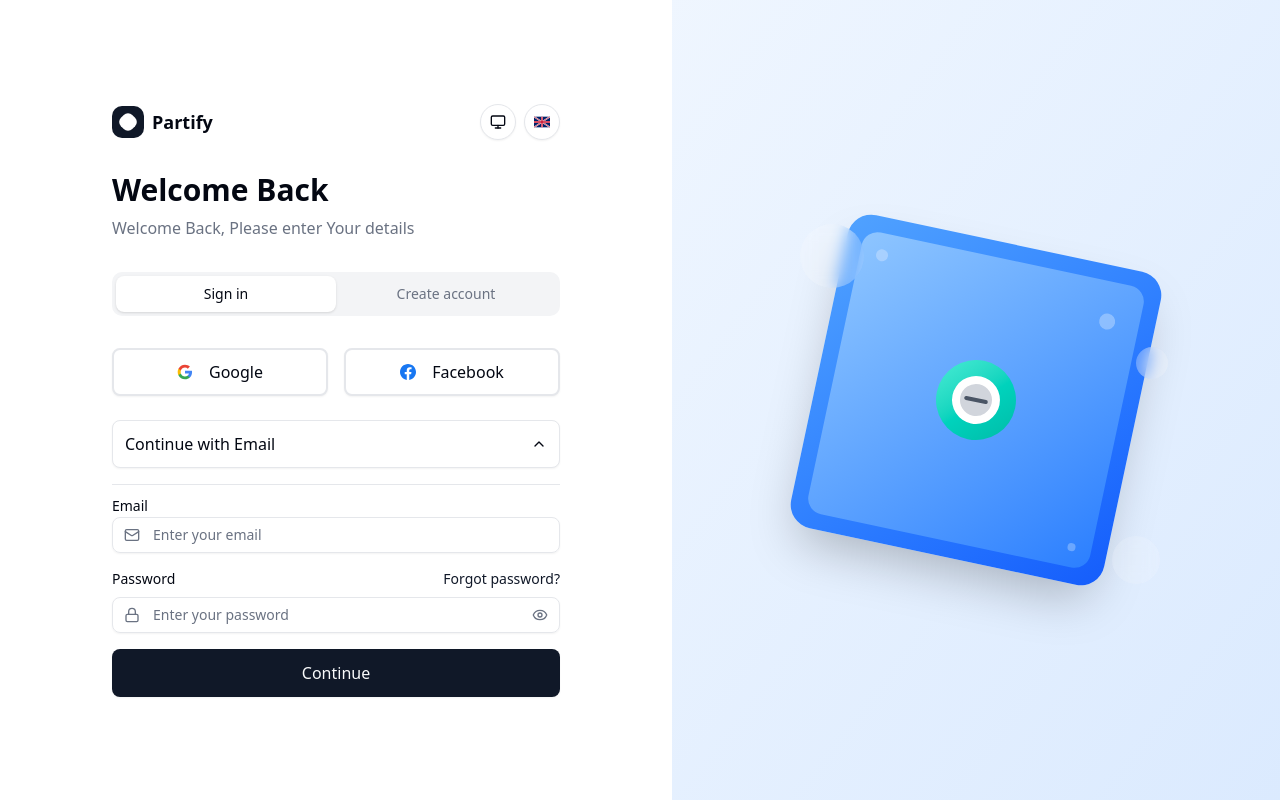
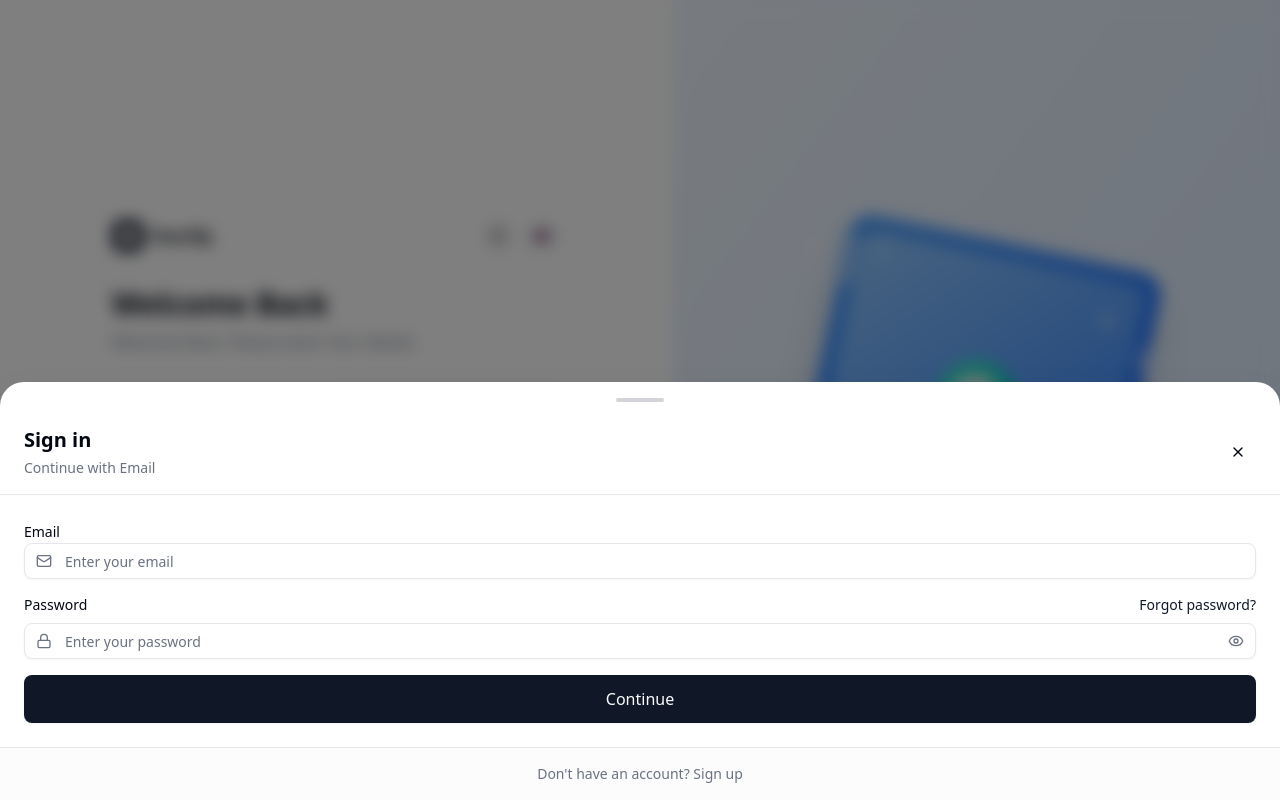
Before and after one commit to BigFishIta/partify, a Next.js app: page /auth in a window 1280 px wide. Both pictures are taken after a click on the button "Continue with Email". Built offline with nearby package versions, Linux system fonts and the light colour scheme.

Commit message:
Email Dialog with Bottom Sheet Animation

```diff
--- a/src/components/auth/AuthPage.tsx
+++ b/src/components/auth/AuthPage.tsx
@@ -1,19 +1,18 @@
 "use client"
 
 import { useState } from "react"
-import { Card, CardContent, CardHeader } from "@/components/ui/card"
 import { EmailPasswordForm } from "./EmailPasswordForm"
 import { SocialButton } from "./SocialButton"
 import { ThemeToggle } from "@/components/ThemeToggle"
 import { LocaleSelector } from "@/components/LocaleSelector"
 import { useTranslation } from "@/contexts/LocaleContext"
 import { Button } from "@/components/ui/button"
-import { ChevronDown, ChevronUp } from "lucide-react"
+import { EmailDialog } from "./EmailDialog"
 
 export function AuthPage() {
   const [mode, setMode] = useState<"login" | "signup">("login")
   const [serverError, setServerError] = useState<string>("")
-  const [showEmailForm, setShowEmailForm] = useState(false)
+  const [showEmailDialog, setShowEmailDialog] = useState(false)
   const { t } = useTranslation()
 
   const handleSubmit = async (data: any) => {
@@ -108,32 +107,16 @@ export function AuthPage() {
             </div>
           </div>
 
-          {/* Email/Password Toggle */}
+          {/* Email/Password Button */}
           <div className="space-y-4">
             <Button
               type="button"
               variant="outline"
-              onClick={() => setShowEmailForm(!showEmailForm)}
-              className="w-full h-12 text-base font-medium justify-between"
+              onClick={() => setShowEmailDialog(true)}
+              className="w-full h-12 text-base font-medium"
             >
-              <span>{t('auth.continueWithEmail')}</span>
-              {showEmailForm ? (
-                <ChevronUp className="h-4 w-4" />
-              ) : (
-                <ChevronDown className="h-4 w-4" />
-              )}
+              {t('auth.continueWithEmail')}
             </Button>
-
-            {/* Collapsible Email Form */}
-            {showEmailForm && (
-              <div className="space-y-4 pt-2 border-t">
-                <EmailPasswordForm
-                  mode={mode}
-                  onSubmit={handleSubmit}
-                  serverError={serverError}
-                />
-              </div>
-            )}
           </div>
         </div>
       </div>
@@ -166,6 +149,15 @@ export function AuthPage() {
           <div className="absolute top-1/3 -right-8 w-8 h-8 bg-white/25 rounded-full backdrop-blur-sm"></div>
         </div>
       </div>
+
+      {/* Email Dialog */}
+      <EmailDialog
+        isOpen={showEmailDialog}
+        onClose={() => setShowEmailDialog(false)}
+        mode={mode}
+        onSubmit={handleSubmit}
+        serverError={serverError}
+      />
     </div>
   )
 }
--- /dev/null
+++ b/src/components/auth/EmailDialog.tsx
@@ -0,0 +1,107 @@
+"use client"
+
+import { useEffect } from "react"
+import { EmailPasswordForm } from "./EmailPasswordForm"
+import { useTranslation } from "@/contexts/LocaleContext"
+import { X } from "lucide-react"
+import { Button } from "@/components/ui/button"
+
+interface EmailDialogProps {
+  isOpen: boolean
+  onClose: () => void
+  mode: "login" | "signup"
+  onSubmit: (data: any) => Promise<void>
+  serverError?: string
+}
+
+export function EmailDialog({ isOpen, onClose, mode, onSubmit, serverError }: EmailDialogProps) {
+  const { t } = useTranslation()
+
+  // Handle escape key
+  useEffect(() => {
+    const handleEscape = (e: KeyboardEvent) => {
+      if (e.key === 'Escape') {
+        onClose()
+      }
+    }
+
+    if (isOpen) {
+      document.addEventListener('keydown', handleEscape)
+      // Prevent body scroll when dialog is open
+      document.body.style.overflow = 'hidden'
+    }
+
+    return () => {
+      document.removeEventListener('keydown', handleEscape)
+      document.body.style.overflow = 'unset'
+    }
+  }, [isOpen, onClose])
+
+  if (!isOpen) return null
+
+  return (
+    <>
+      {/* Backdrop */}
+      <div
+        className={`fixed inset-0 bg-black/50 backdrop-blur-sm z-50 transition-opacity duration-300 ${
+          isOpen ? 'opacity-100' : 'opacity-0'
+        }`}
+        onClick={onClose}
+      />
+
+      {/* Dialog */}
+      <div
+        className={`fixed inset-x-0 bottom-0 z-50 bg-background rounded-t-3xl shadow-2xl transform transition-transform duration-500 ease-out ${
+          isOpen ? 'translate-y-0' : 'translate-y-full'
+        }`}
+        style={{
+          maxHeight: '85vh',
+        }}
+      >
+        {/* Handle bar */}
+        <div className="flex justify-center pt-4 pb-2">
+          <div className="w-12 h-1 bg-muted-foreground/30 rounded-full"></div>
+        </div>
+
+        {/* Header */}
+        <div className="flex items-center justify-between px-6 py-4 border-b">
+          <div>
+            <h2 className="text-xl font-semibold">
+              {mode === "login" ? t('auth.signin') : t('auth.signup')}
+            </h2>
+            <p className="text-sm text-muted-foreground mt-1">
+              {t('auth.continueWithEmail')}
+            </p>
+          </div>
+          <Button
+            variant="ghost"
+            size="icon"
+            onClick={onClose}
+            className="rounded-full"
+          >
+            <X className="h-5 w-5" />
+          </Button>
+        </div>
+
+        {/* Content */}
+        <div className="px-6 py-6 overflow-y-auto" style={{ maxHeight: 'calc(85vh - 120px)' }}>
+          <EmailPasswordForm
+            mode={mode}
+            onSubmit={async (data) => {
+              await onSubmit(data)
+              onClose()
+            }}
+            serverError={serverError}
+          />
+        </div>
+
+        {/* Footer with alternative action */}
+        <div className="px-6 py-4 border-t bg-muted/30">
+          <p className="text-center text-sm text-muted-foreground">
+            {mode === "login" ? t('auth.noAccount') : t('auth.hasAccount')}
+          </p>
+        </div>
+      </div>
+    </>
+  )
+}
```
